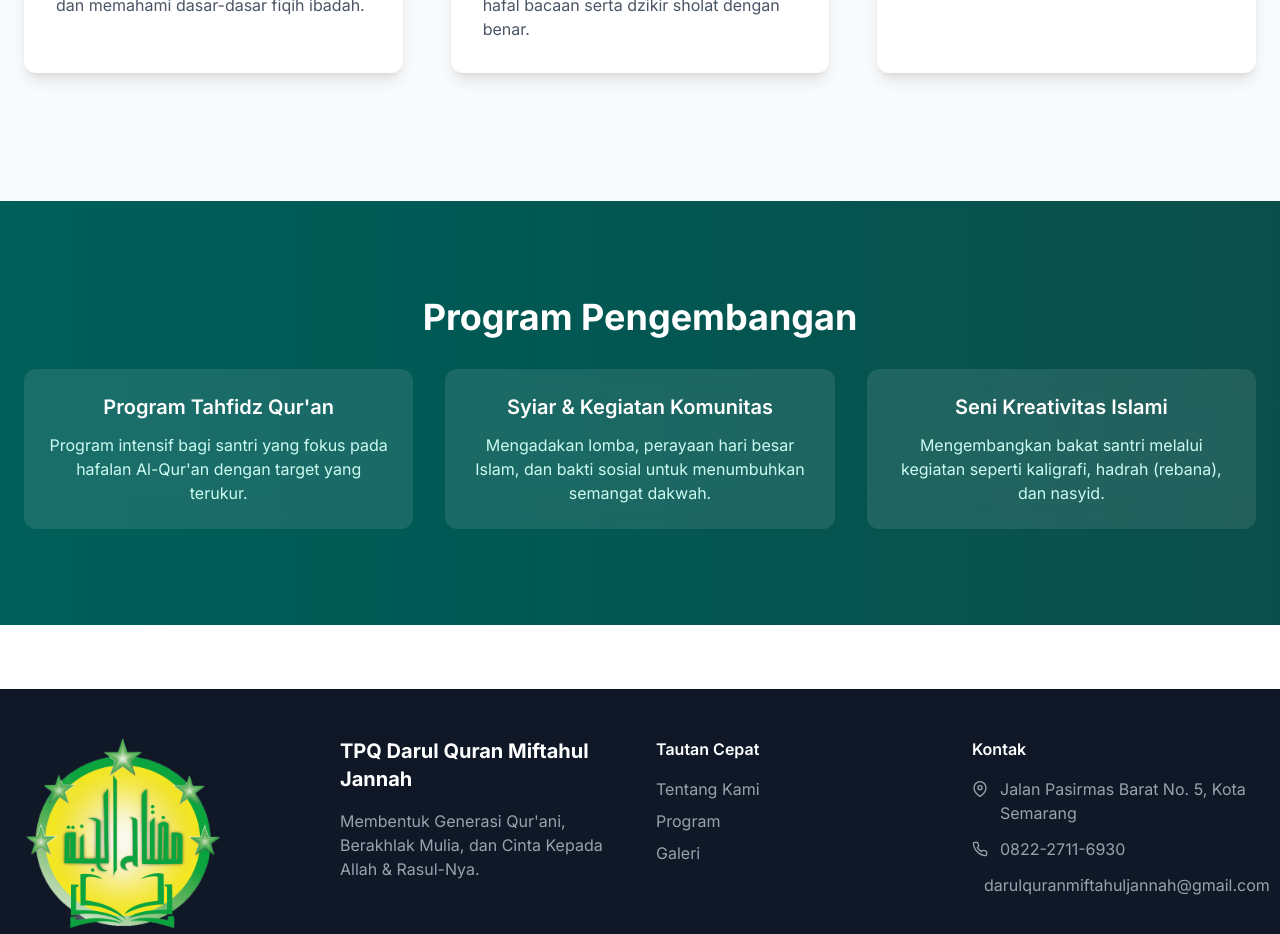
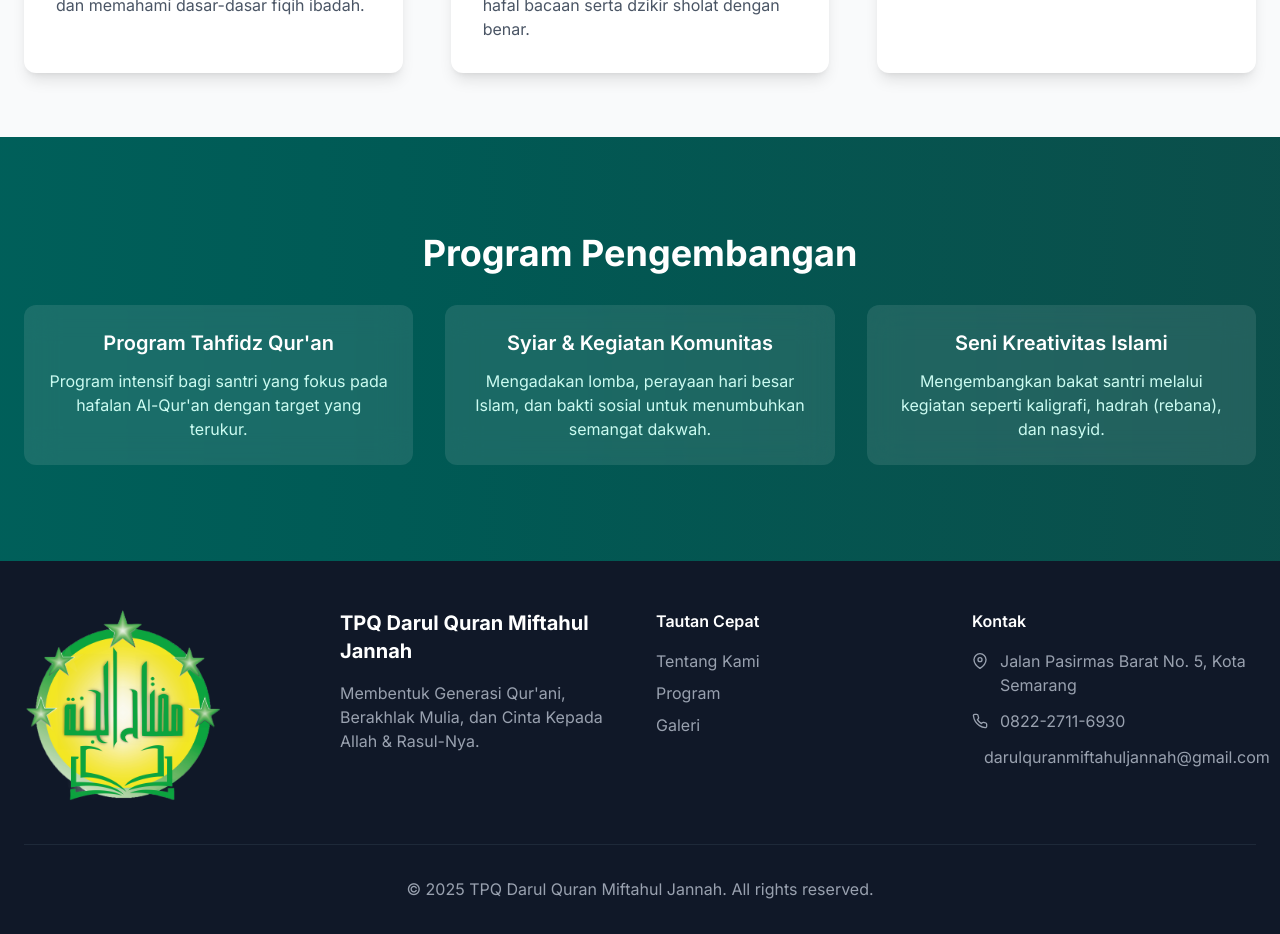
Before and after one commit to baehaqee27/indana, a Next.js app: page /academics in a window 1280 px wide. Shown: the part 1120-2054 px from the top of the page. Built offline with nearby package versions, Linux system fonts and the light colour scheme.

Commit message:
fix maargin Extra Activities Section di academics

```diff
--- a/app/(main)/academics/page.tsx
+++ b/app/(main)/academics/page.tsx
@@ -124,7 +124,7 @@ export default function AcademicsPage() {
       </section>
 
       {/* Extra Activities Section */}
-      <section className="bg-gradient-to-r from-teal-800 to-teal-900 py-24 my-16">
+      <section className="bg-gradient-to-r from-teal-800 to-teal-900 py-24 ">
         <div className="container mx-auto px-6 text-center">
           <h2 className="text-4xl font-bold text-white mb-8">
             Program Pengembangan
```
